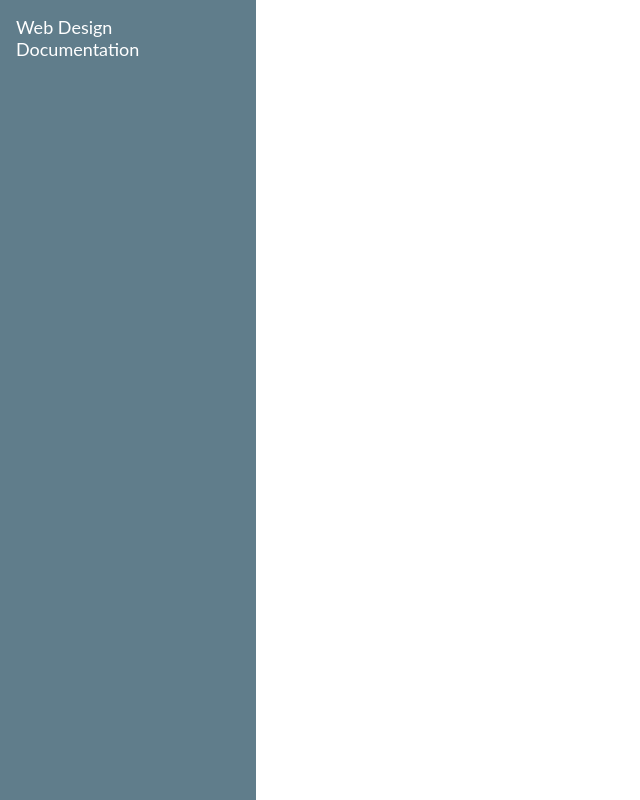
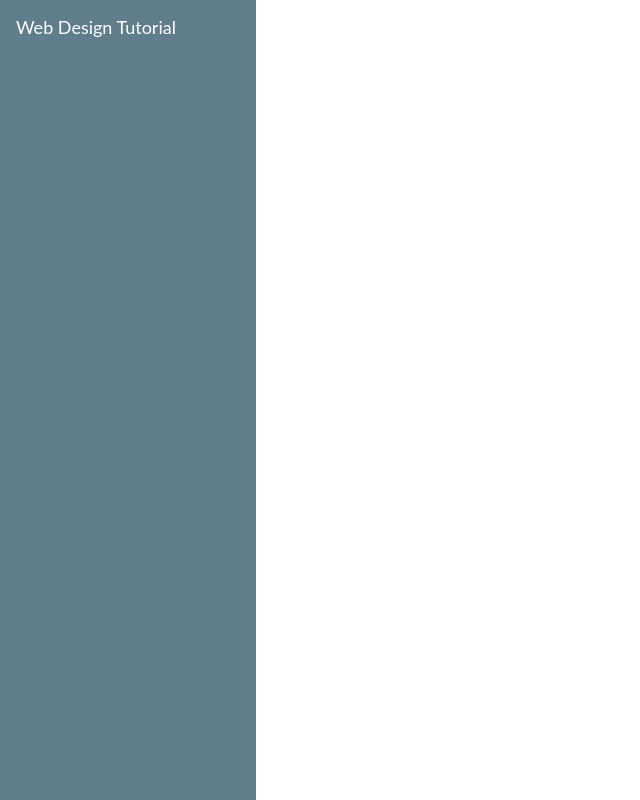
Before and after one commit to ylruiz/web-design, a plain HTML site: page index.html in a window 1280 px wide. Shown: the whole page, without its empty margins (0-640 px from the left). Drawn offline with Linux system fonts and the light colour scheme.

Commit message:
Update main_nav title

```diff
--- a/css/main.css
+++ b/css/main.css
@@ -36,6 +36,10 @@ main {
     padding: 1rem;
 }
 
+.main_nav li {
+    color: var(--text-primary-color);
+}
+
 .main_nav a {
     text-decoration: none;
     color: var(--text-primary-color);
--- a/index.html
+++ b/index.html
@@ -10,7 +10,7 @@
       <section class="main_nav">
         <nav class="side_nav">
           <ul>
-            <li id="title"><a href="#">Web Design Documentation</a></li>
+            <li id="title">Web Design Tutorial</li>
           </ul>
         </nav>
       </section>
```
